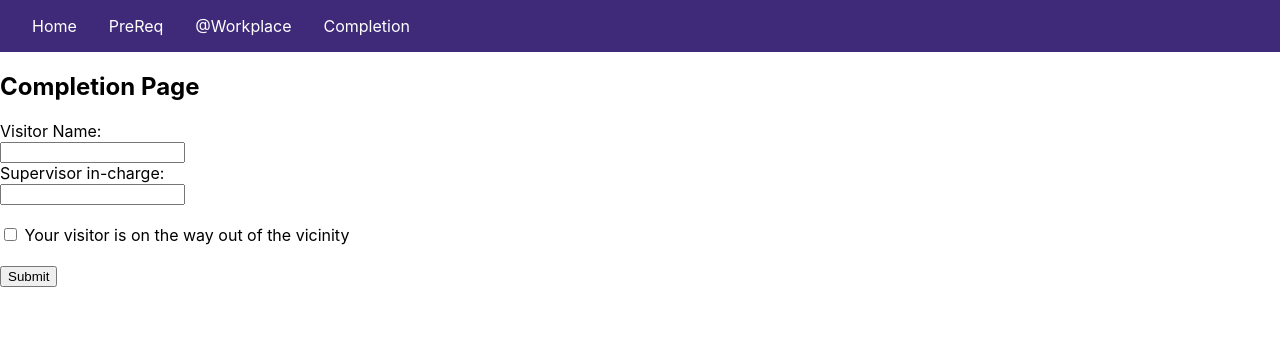
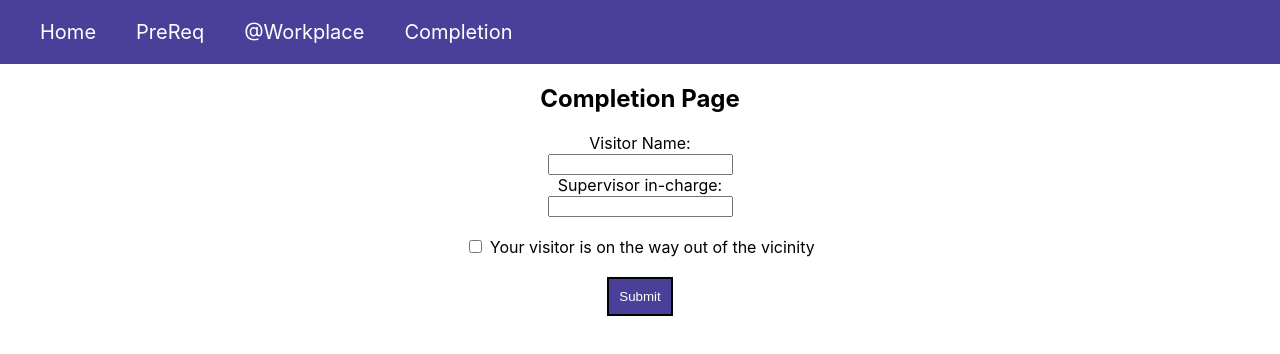
Before and after one commit to erickch123/psa-hackathon, a React (Create React App) app: page /Completion in a window 1280 px wide. Shown: the top 354 px of the page. Built offline with nearby package versions, Linux system fonts and the light colour scheme.

Commit message:
centralizing the forms, chanes to color scheme

```diff
--- a/src/components/Navbar.js
+++ b/src/components/Navbar.js
@@ -1,19 +1,20 @@
 import React from "react";
+
 export default function Navbar() {
     return (
       <header>
         <div>
           <nav class="topnav">
-          <a id="navibar" href="/Home">
+            <a class="navibar" href="/Home">
               Home
             </a>
-          <a id="navibar" href="/Prereq">
+            <a class="navibar" href="/Prereq">
               PreReq
             </a>
-          <a id="navibar" href="/atWorkplace">
+            <a class="navibar" href="/atWorkplace">
               @Workplace
             </a>
-          <a id="navibar" href="/Completion">
+            <a class="navibar" href="/Completion">
               Completion
             </a>
           </nav>
--- a/src/index.css
+++ b/src/index.css
@@ -13,18 +13,17 @@ code {
 }
 
 .topnav {
-  background: rgb(63, 42, 122);
+  background: #4b4099;
+  padding: 1.25em;
+}
+.navibar {
+  font-size: 20px;
+  color: white;
   padding: 1em;
-}
-#navibar {
-  color: white;
-  padding-left: 1em;
-  padding-right: 1em;
   text-decoration: none;
 }
 
-#navibar:hover {
-  background-color: black;
-  padding: 1em;
-
+.navibar:hover {
+  background: black;
+  width: 100%;
 }
--- a/src/pages/Completion.js
+++ b/src/pages/Completion.js
@@ -10,7 +10,7 @@ export default function Completion() {
             <input type="text" id="sup" name="sup"></input><br></br><br></br>
             <input type="checkbox" id="visitorout" name="visitorout" value="otw"></input>
             <label for="visitorout"> Your visitor is on the way out of the vicinity</label><br></br><br></br>
-            <input type="submit" value="Submit"></input>
+            <input id="submitbutton" type="submit" value="Submit"></input>
         </form>
         </section>
     );
--- a/src/pages/Home.css
+++ b/src/pages/Home.css
@@ -9,7 +9,7 @@ td {
 }
 
 .tablehead {
-    background-color: rgb(63, 42, 122);
+    background-color: #4b4099;
     color: white;
 }
 
--- a/src/pages/PrereqEntry.js
+++ b/src/pages/PrereqEntry.js
@@ -1,4 +1,6 @@
 import React from "react";
+import './form.css';
+
 export default function PrereqEntry() {
     return (
         <section>
@@ -26,7 +28,7 @@ export default function PrereqEntry() {
                 <label for="ppl">Number of People:</label><br></br>
                 <input type="text" id="ppl" name="ppl"></input><br></br><br></br>
 
-                <input type="submit" value="Submit"></input>
+                <input id="submitbutton" type="submit" value="Submit"></input>
 
             </form>
         </section>
--- a/src/pages/Workplace.js
+++ b/src/pages/Workplace.js
@@ -12,7 +12,7 @@ export default function Workplace() {
                 <input type="text" id="phoneno" name="phoneno"></input><br></br>
                 <label for="sup">Supervisor in-charge:</label><br></br>
                 <input type="text" id="sup" name="sup"></input><br></br><br></br>
-                <input type="submit" value="Submit"></input>
+                <input id="submitbutton" type="submit" value="Submit"></input>
             </form>
 
 
--- /dev/null
+++ b/src/pages/form.css
@@ -0,0 +1,10 @@
+section {
+    text-align: center;
+}
+
+#submitbutton {
+    padding: 10px;
+    border: 2px solid Black;
+    color: white;
+    background-color: #4b4099;
+}
```
Lines whose indentation alone changed are shown as unchanged.
